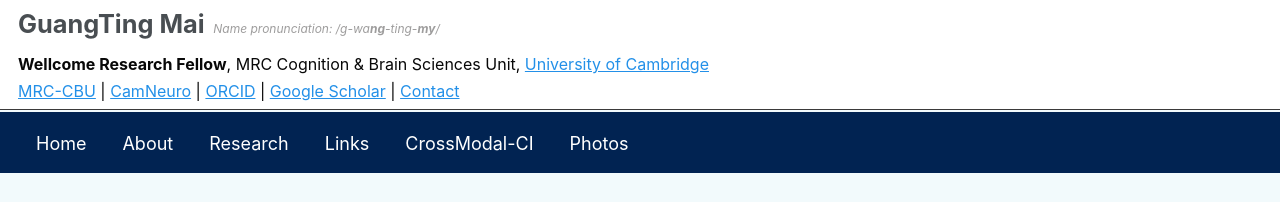
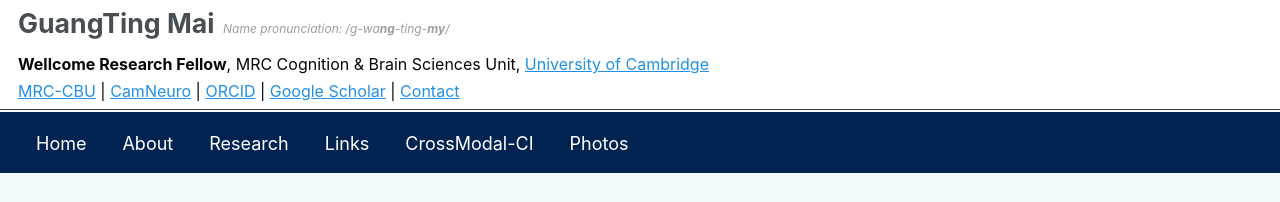
Before and after one commit to guangtingmai/guangtingmai.github.io, a Jekyll site: the page built from _pages/readme.html, in a window 1280 px wide. Shown: the top 202 px of the page. Built offline with Jekyll 4.4.1, drawn with Linux system fonts in a browser that asks for light colours.

Commit message:
Update _config.yml

```diff
--- a/_config.yml
+++ b/_config.yml
@@ -23,7 +23,7 @@
 author:
   # Biographic information
   avatar           : "profile.jpg"
-  name             : '<span style="font-size:19pt;line-height:1.1"><strong>GuangTing Mai</strong></span> <span style="font-size:9pt;color:#9e9d9d;line-height:1.1"><i>Name pronunciation: /g-wa<strong>ng</strong>-ting-<strong>my</strong>/</i></span>'
+  name             : '<span style="font-size:20pt;line-height:1.1"><strong>GuangTing Mai</strong></span> <span style="font-size:9pt;color:#9e9d9d;line-height:1.1"><i>Name pronunciation: /g-wa<strong>ng</strong>-ting-<strong>my</strong>/</i></span>'
   pronouns         : # example: "she/her"
   bio              : '<span style="font-size:12pt;"><strong>Wellcome Research Fellow</strong>, MRC Cognition & Brain Sciences Unit, <a href="https://www.cam.ac.uk/">University of Cambridge</a><br><a href="https://www.mrc-cbu.cam.ac.uk/people/guangting.mai/">MRC-CBU</a> | <a href="https://neuroscience.cam.ac.uk/member/gm832/">CamNeuro</a> | <a href="https://orcid.org/0000-0002-5618-7420">ORCID</a> | <a href="https://scholar.google.com/citations?user=bCQ03mIAAAAJ&hl=en">Google Scholar</a> | <a href="https://guangtingmai.github.io/contact/">Contact</a></span>'
   location         : # "UK"
```
